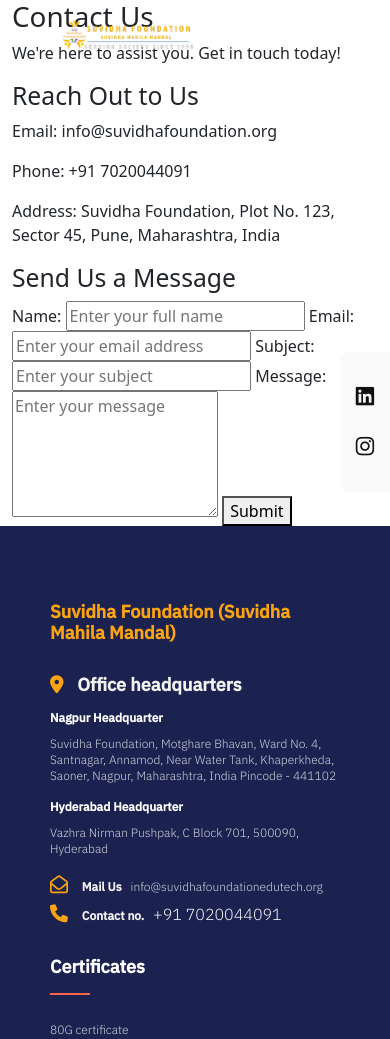
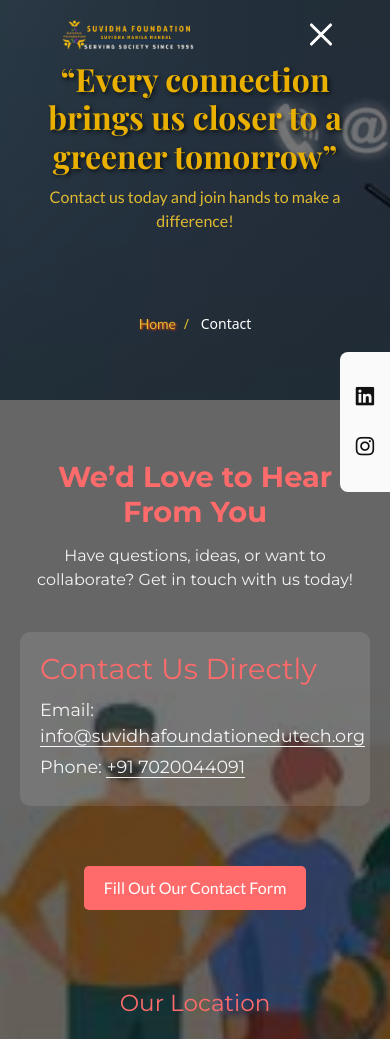
Before and after one commit to saaahil19/suvidha-website, a Flask app: page /contact in a window 390 px wide. Shown: the top 1039 px of the page. Run offline with Flask 3, Linux system fonts and the light colour scheme; some web fonts are replaced; grey boxes are pictures that could not be loaded.

Commit message:
added contact page with responsiveness

```diff
--- a/static/css/aboutStyles.css
+++ b/static/css/aboutStyles.css
@@ -33,7 +33,7 @@
 
 /* ---------------------------------- banner -----------------------------*/
 
-.about-header {
+.parallax {
     display: flex;
     justify-content: center;
     align-items: center;
@@ -43,6 +43,8 @@
     background-position: top;
     background-repeat: no-repeat;
     background-size: cover;
+    position: relative;
+    z-index: 1;
 }
 
 ul.breadcrumb {
--- /dev/null
+++ b/static/css/contactStyles.css
@@ -0,0 +1,246 @@
+.parallax {
+    display: flex;
+    flex-direction: column;
+    justify-content: center;
+    align-items: center;
+    background: linear-gradient(rgba(0, 0, 0, 0.5), rgba(0, 0, 0, 0.5)), url(../images/contactbanner.jpeg);
+    min-height: 400px;
+    background-attachment: fixed;
+    background-position: top;
+    background-repeat: no-repeat;
+    background-size: cover;
+    position: relative;
+    text-align: center;
+    color: #fff;
+}
+
+.parallax .header-content {
+    z-index: 1;
+    padding: 20px;
+}
+
+.parallax .header-content h1 {
+    font-size: 2.5em;
+    margin-bottom: 10px;
+    font-family: 'Playfair Display', serif;
+    font-weight: 700;
+    color: #e9b000;
+    text-shadow: 2px 2px 4px rgba(0, 0, 0, 0.7);
+}
+
+.parallax .header-content p {
+    font-size: 1.2em;
+    margin: 0;
+    font-family: 'Lato', sans-serif;
+    color: #dfba32;
+}
+
+ul.breadcrumb {
+    padding: 10px 20px;
+    list-style: none;
+    border-radius: 5px;
+}
+
+/* Display list items side by side */
+ul.breadcrumb li {
+    display: inline;
+    font-size: 30px;
+}
+
+/* Add a slash symbol (/) before/behind each list item */
+ul.breadcrumb li+li:before {
+    padding: 8px;
+    color: #dfba32;
+    content: "/\00a0";
+}
+
+/* Add a color to all links inside the list */
+ul.breadcrumb li a {
+    color: #dfba32;
+    text-decoration: none;
+    text-shadow: 1px 1px 2px rgb(249, 66, 5);
+    font-family: 'Lato', sans-serif;
+}
+
+/* Add a color on mouse-over */
+ul.breadcrumb li a:hover {
+    color: #e9b000;
+    text-shadow: none;
+}
+
+/* Responsive Breadcrumb */
+@media (max-width: 768px) {
+    ul.breadcrumb li {
+        font-size: 20px;
+        margin-top: 50px;
+    }
+}
+
+/*------------------ contact section --------------------*/
+
+.contact-section {
+    padding: 60px 20px;
+    background: linear-gradient(rgba(0, 0, 0, 0.6), rgba(0, 0, 0, 0.6)), url('../images/community.jpeg');
+    background-size: cover;
+    background-attachment: fixed;
+    color: #fff;
+    font-family: 'Montserrat', sans-serif;
+    text-align: center;
+  }
+
+  .contact-header h2 {
+    font-size: 2.8em;
+    font-weight: bold;
+    margin-bottom: 15px;
+    color: #ff6b6b;
+  }
+
+  .contact-header p {
+    font-size: 1.2em;
+    margin-bottom: 40px;
+    color: #f4f4f4;
+  }
+
+  .contact-content {
+    display: flex;
+    flex-direction: column;
+    align-items: center;
+    gap: 40px;
+  }
+
+  .contact-card {
+    background: rgba(255, 255, 255, 0.1);
+    padding: 20px;
+    border-radius: 10px;
+    width: 80%;
+    max-width: 500px;
+    text-align: left;
+  }
+
+  .contact-card h3 {
+    font-size: 1.8em;
+    margin-bottom: 10px;
+    color: #ff6b6b;
+  }
+
+  .contact-card p {
+    margin: 5px 0;
+    font-size: 1.1em;
+    color: #f4f4f4;
+  }
+
+  .contact-card a {
+    color: #f4f4f4;
+    text-decoration: none;
+    border-bottom: 1px solid #f4f4f4;
+    transition: color 0.3s ease, border-color 0.3s ease;
+  }
+
+  .contact-card a:hover {
+    color: #ff6b6b;
+    border-color: #ff6b6b;
+  }
+
+  .contact-link {
+    margin-top: 20px;
+  }
+
+  .contact-button {
+    display: inline-block;
+    text-decoration: none;
+    color: #fff;
+    background-color: #ff6b6b;
+    padding: 15px 30px;
+    font-size: 1.2em;
+    border-radius: 5px;
+    transition: background 0.3s ease, transform 0.3s ease;
+    font-family: 'Lato', sans-serif;
+  }
+
+  .contact-button:hover {
+    background-color: #ff414d;
+    transform: scale(1.05);
+  }
+
+  .contact-map {
+    width: 100%;
+    max-width: 100%;
+    margin-top: 40px;
+    color: #ff6b6b;
+  }
+
+  .contact-map iframe {
+    width: 40%;
+    border: 0;
+    border-radius: 10px;
+    box-shadow: 0 4px 8px rgba(0, 0, 0, 0.1);
+  }
+
+/* For mobile phones: */
+@media only screen and (max-width: 480px) {
+    .parallax .header-content h1 {
+        font-size: 2em; /* Smaller font size for very small screens */
+    }
+
+    .parallax .header-content p, .contact-header p {
+        font-size: 1em;
+    }
+
+    .contact-header h2 {
+        font-size: 1.8em;
+    }
+
+    .contact-card {
+        width: 100%; /* Full width for smaller screens */
+    }
+
+    .contact-map iframe {
+        width: 100%; /* Full width for the map */
+        height: 250px; /* Reduce height for smaller screens */
+    }
+
+    .contact-button {
+        font-size: 1em;
+        padding: 10px 20px;
+    }
+
+    ul.breadcrumb li {
+        font-size: 14px;
+    }
+}
+
+/* For tablets: */
+@media only screen and (min-width: 481px) and (max-width: 768px) {
+    .parallax .header-content h1 {
+        font-size: 2.2em;
+    }
+
+    .parallax .header-content p, .contact-header p {
+        font-size: 1.1em;
+    }
+
+    .contact-header h2 {
+        font-size: 2.2em;
+    }
+
+    .contact-card {
+        width: 90%; /* A bit wider on tablets */
+    }
+
+    .contact-map iframe {
+        width: 100%;
+        height: 300px;
+    }
+
+    ul.breadcrumb li {
+        font-size: 16px;
+    }
+}
+
+/* For small laptops and desktops: */
+@media only screen and (min-width: 769px) and (max-width: 1024px) {
+    .contact-map iframe {
+        width: 80%; /* Slightly narrower than full width */
+        height: 400px;
+    }
+}
--- a/templates/contact.html
+++ b/templates/contact.html
@@ -4,43 +4,61 @@
 - Contact Us
 {% endblock %}
 
+{% block styles %}
+<link rel="stylesheet" href="{{ url_for('static', filename='css/contactStyles.css') }}">
+<link href="https://fonts.googleapis.com/css2?family=Montserrat:wght@400;700&family=Lato:wght@400;700&display=swap" rel="stylesheet">
+<link href="https://fonts.googleapis.com/css2?family=Playfair+Display:wght@700&family=Lato:wght@400;700&display=swap" rel="stylesheet">
+{% endblock %}
+
 {% block content %}
 <!-- Banner Section -->
-<section class="banner contact-banner">
-  <div class="container">
-    <h1>Contact Us</h1>
-    <p>We're here to assist you. Get in touch today!</p>
+<header>
+  <div class="parallax">
+    <!-- Inspirational Header -->
+    <div class="header-content">
+      <h1>“Every connection brings us closer to a greener tomorrow”</h1>
+      <p>Contact us today and join hands to make a difference!</p>
+    </div>
+
+    <!-- Breadcrumb -->
+    <ul class="breadcrumb">
+      <li><a href="/">Home</a></li>
+      <li>Contact</li>
+    </ul>
+  </div>
+</header>
+
+<!-- Contact Section -->
+
+<section class="contact-section">
+  <div class="contact-header">
+    <h2>We’d Love to Hear From You</h2>
+    <p>Have questions, ideas, or want to collaborate? Get in touch with us today!</p>
+  </div>
+  <div class="contact-content">
+    <div class="contact-card">
+      <h3>Contact Us Directly</h3>
+      <p>Email: <a href="mailto: info@suvidhafoundationedutech.org"> info@suvidhafoundationedutech.org</a></p>
+      <p>Phone: <a href="tel:+917020044091">+91 7020044091</a></p>
+    </div>
+    <div class="contact-link">
+      <a href="https://docs.google.com/forms/d/e/1FAIpQLSfAaaHU-k256CY6_83JPBOYeVFtKuKBvqMJb7oBIsDLKRmwNg/viewform" class="contact-button">Fill Out Our Contact Form</a>
+    </div>
+    <!-- Embedded Google Map -->
+    <div class="contact-map">
+      <h3>Our Location</h3>
+      <iframe src="https://www.google.com/maps/embed?pb=!1m18!1m12!1m3!1d3717.856658179465!2d79.10821917472103!3d21.277140879202257!2m3!1f0!2f0!3f0!3m2!1i1024!2i768!4f13.1!3m3!1m2!1s0x3bd4c5b078211fe7%3A0xd6c9d2d1945e6e1b!2sSuvidha%20Mahila%20Mandal!5e0!3m2!1sen!2sin!4v1734526015017!5m2!1sen!2sin" width="100%" height="400" style="border:0;" allowfullscreen="" loading="lazy" referrerpolicy="no-referrer-when-downgrade"></iframe>
+    </div>
   </div>
 </section>
 
-<!-- Contact Section -->
-<section class="contact-section">
-  <div class="container">
-    <div class="contact-info">
-      <h2>Reach Out to Us</h2>
-      <p>Email: info@suvidhafoundation.org</p>
-      <p>Phone: +91 7020044091</p>
-      <p>Address: Suvidha Foundation, Plot No. 123, Sector 45, Pune, Maharashtra, India</p>
-    </div>
+<!-- script for parallax effect -->
 
-    <div class="contact-form">
-      <h2>Send Us a Message</h2>
-      <form>
-        <label for="name">Name:</label>
-        <input type="text" id="name" name="name" placeholder="Enter your full name" required>
-
-        <label for="email">Email:</label>
-        <input type="email" id="email" name="email" placeholder="Enter your email address" required>
-
-        <label for="subject">Subject:</label>
-        <input type="text" id="subject" name="subject" placeholder="Enter your subject" required>
-
-        <label for="message">Message:</label>
-        <textarea id="message" name="message" rows="5" placeholder="Enter your message" required></textarea>
-
-        <button type="submit" class="submit-btn">Submit</button>
-      </form>
-    </div>
-  </div>
-</section>
+<script>
+  window.addEventListener('scroll', function() {
+    const parallax = document.querySelector('.parallax');
+    let offset = window.pageYOffset;
+    parallax.style.backgroundPositionY = `-${offset * 0.5}px`;
+});
+</script>
 {% endblock %}
--- a/templates/layout.html
+++ b/templates/layout.html
@@ -7,6 +7,7 @@
     <link rel="stylesheet" href="https://cdnjs.cloudflare.com/ajax/libs/font-awesome/6.0.0-beta3/css/all.min.css">
     <link rel="stylesheet" href="https://cdn.jsdelivr.net/npm/bootstrap@5.3.0-alpha1/dist/css/bootstrap.min.css">
     <link rel="stylesheet" href="{{ url_for('static', filename='css/styles.css') }}">
+    <link href="https://fonts.googleapis.com/css2?family=Lato&display=swap" rel="stylesheet">
     {% block styles %}{% endblock %}
     <script src="https://code.jquery.com/jquery-3.6.0.min.js"></script>
     <script src="https://cdn.jsdelivr.net/npm/bootstrap@5.3.0-alpha1/dist/js/bootstrap.bundle.min.js"></script>
```
Also changed, not shown: static/css/donateStyles.css (+11 -0 lines), templates/about.html (+13 -2 lines), templates/donate.html (+8 -0 lines), static/images/circle1.jpg (deleted), static/images/circle2.jpeg (deleted), static/images/contact.jpg (added), static/images/kangtaemoo.jpeg (deleted), static/images/shinhari.jpeg (deleted), static/images/sunghoon.jpeg (deleted), static/images/youngseo.jpeg (deleted).
